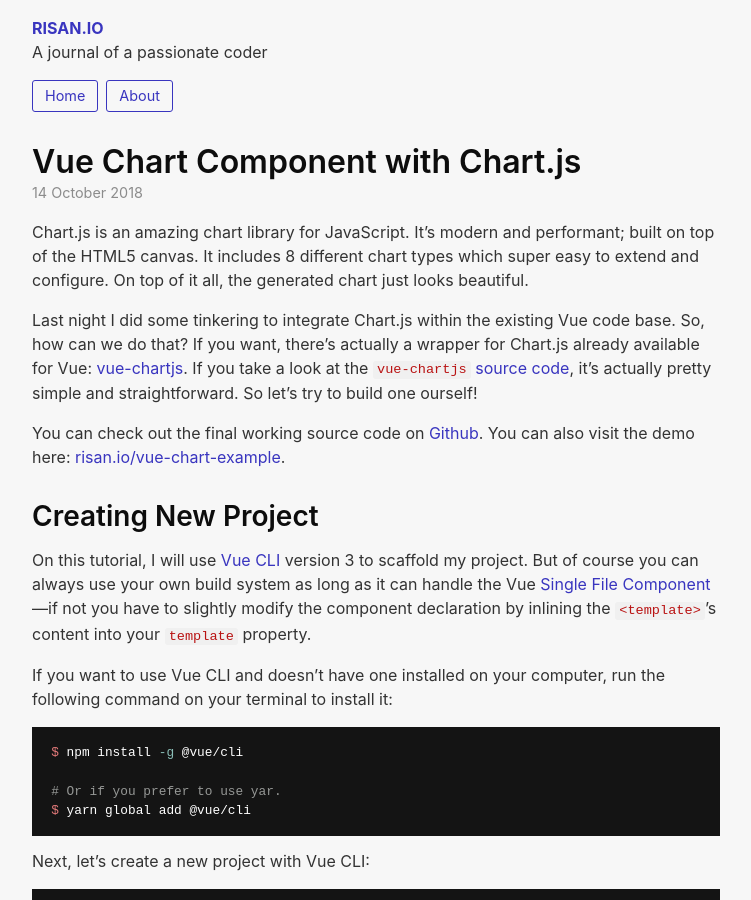
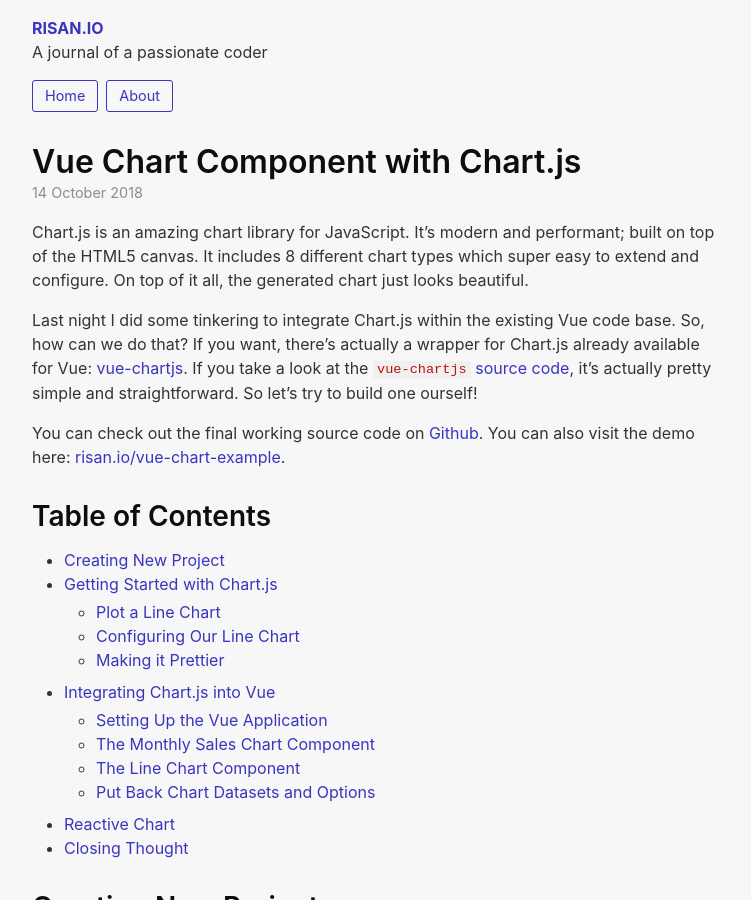
Before and after one commit to risan/oldblog, a Jekyll site: the page built from _posts/2018-10-14-vue-chart-component-with-chartjs.md, in a window 1280 px wide and 900 px high. Shown: the whole window, without its empty margins (264-1015 px from the left). Built offline with Jekyll 4.4.1, drawn with Linux system fonts in a browser that asks for light colours.

Commit message:
Add table of contents

```diff
--- a/_posts/2018-10-14-vue-chart-component-with-chartjs.md
+++ b/_posts/2018-10-14-vue-chart-component-with-chartjs.md
@@ -14,6 +14,21 @@
 Last night I did some tinkering to integrate Chart.js within the existing Vue code base. So, how can we do that? If you want, there's actually a wrapper for Chart.js already available for Vue: [vue-chartjs](https://vue-chartjs.org). If you take a look at the `vue-chartjs` [source code](https://github.com/apertureless/vue-chartjs), it's actually pretty simple and straightforward. So let's try to build one ourself!
 
 You can check out the final working source code on [Github](https://github.com/risan/vue-chart-example). You can also visit the demo here: [risan.io/vue-chart-example](https://risan.io/vue-chart-example/).
+
+## Table of Contents
+
+* [Creating New Project](#creating-new-project)
+* [Getting Started with Chart.js](#getting-started-with-chartjs)
+  * [Plot a Line Chart](#plot-a-line-chart)
+  * [Configuring Our Line Chart](#configuring-our-line-chart)
+  * [Making it Prettier](#making-it-prettier)
+* [Integrating Chart.js into Vue](#integrating-chartjs-into-vue)
+  * [Setting Up the Vue Application](#setting-up-the-vue-application)
+  * [The Monthly Sales Chart Component](#the-monthly-sales-chart-component)
+  * [The Line Chart Component](#the-line-chart-component)
+  * [Put Back Chart Datasets and Options](#put-back-chart-datasets-and-options)
+* [Reactive Chart](#reactive-chart)
+* [Closing Thought](#closing-thought)
 
 ## Creating New Project
 
```
